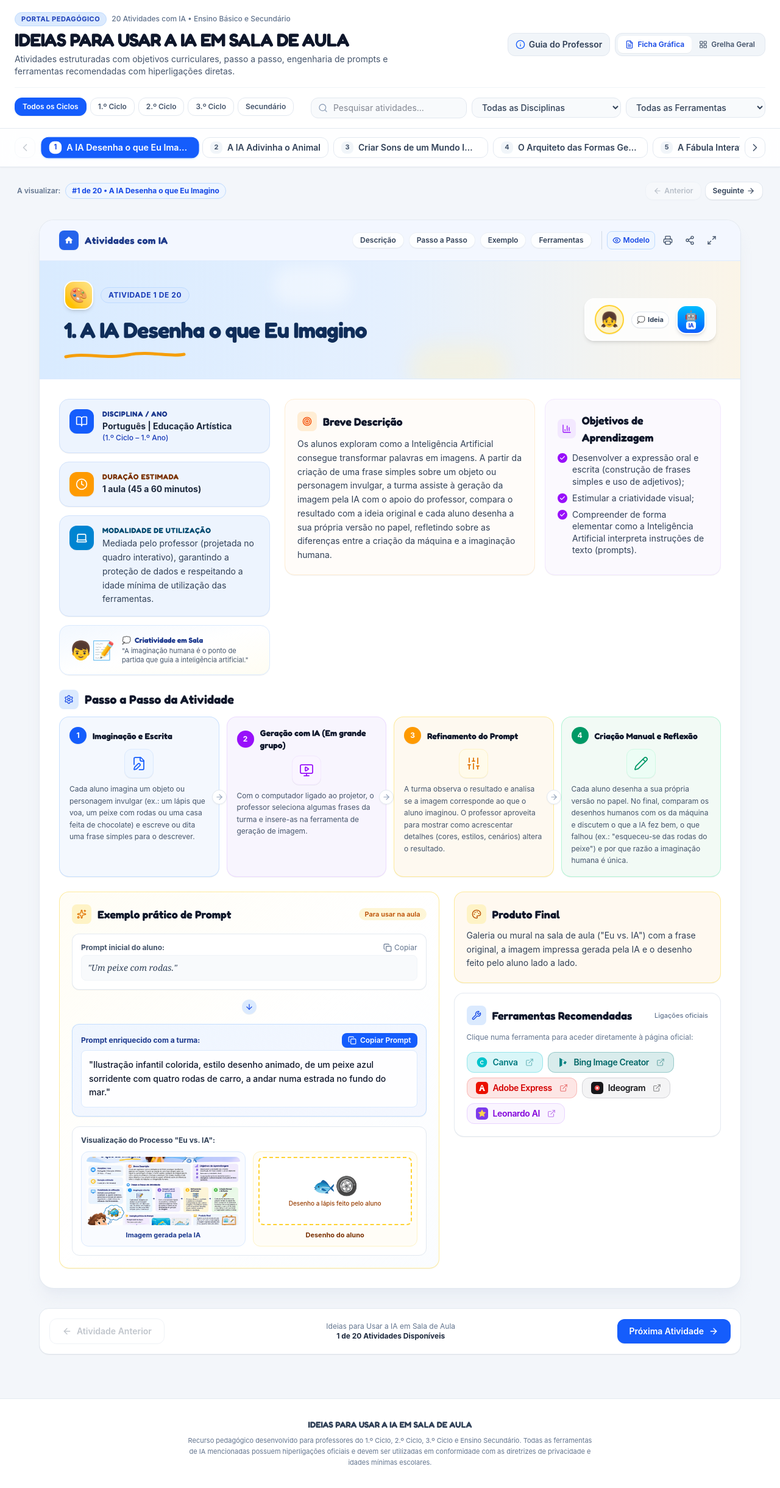
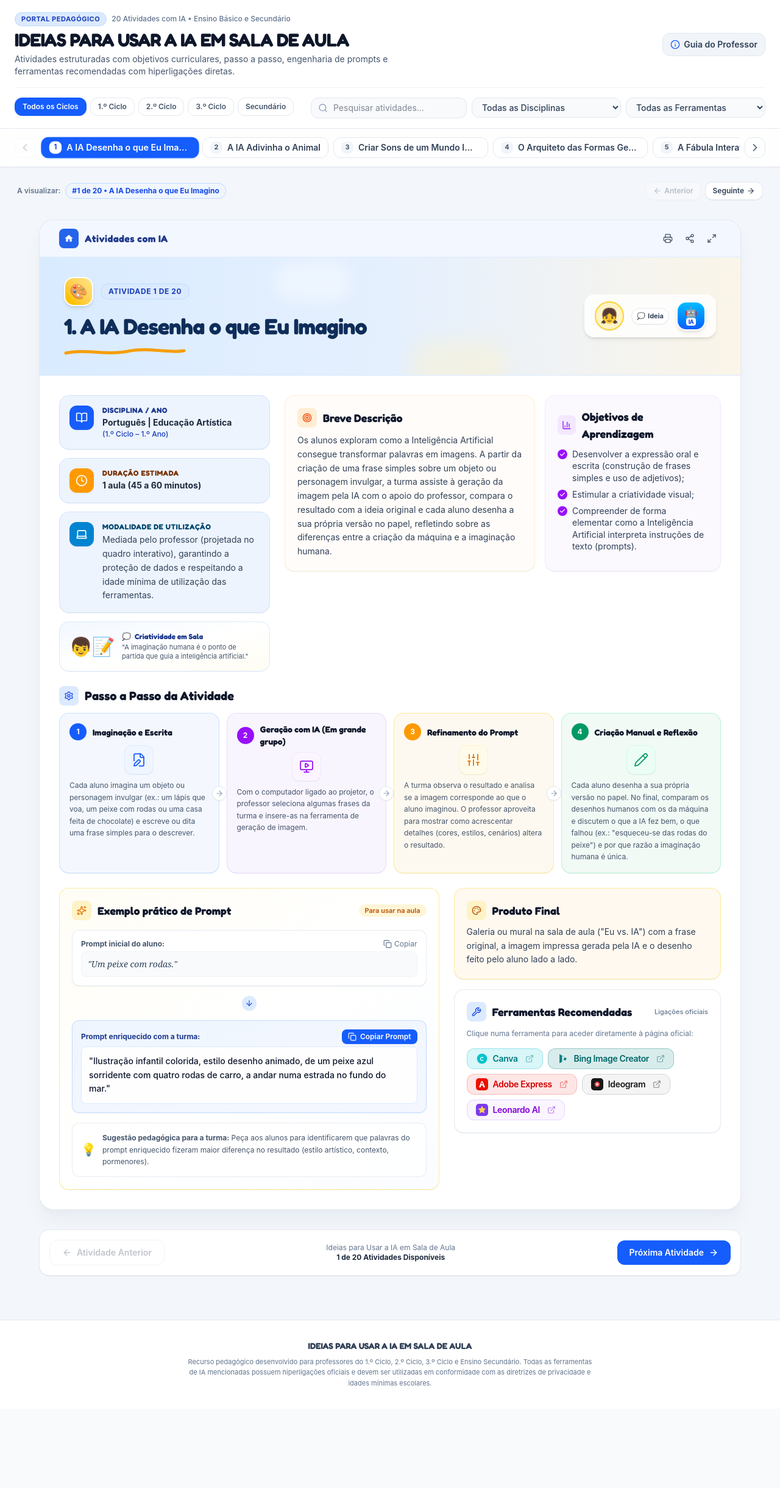
Before and after one commit to 5Anos/IdeiasIASaladeAula, a React (Vite) app: page / in a window 1280 px wide. Shown: the whole page at 61% size. After the commit the page ends 2310 px from the top, so only its background shows below. Built offline with nearby package versions, Linux system fonts and the light colour scheme.

Commit message:
refactor: remove view mode switcher
Removed the grid/sheet view toggle to simplify the user interface, defaulting the application to the sheet view.

```diff
--- a/src/App.tsx
+++ b/src/App.tsx
@@ -4,7 +4,6 @@ import { filterActivities, getUniqueSubjects } from './utils/filterActivities';
 import { Navbar } from './components/Navbar';
 import { ActivityCarousel } from './components/ActivityCarousel';
 import { ActivitySheet } from './components/ActivitySheet';
-import { ActivityGrid } from './components/ActivityGrid';
 import { TeacherGuideModal } from './components/TeacherGuideModal';
 import { PresentationModal } from './components/PresentationModal';
 import { Toast } from './components/Toast';
@@ -16,7 +15,6 @@ export default function App() {
   const [selectedCycle, setSelectedCycle] = useState('all');
   const [selectedSubject, setSelectedSubject] = useState('all');
   const [selectedTool, setSelectedTool] = useState('all');
-  const [viewMode, setViewMode] = useState<'sheet' | 'grid'>('sheet');
   const [isGuideOpen, setIsGuideOpen] = useState(false);
   const [isPresentationOpen, setIsPresentationOpen] = useState(false);
   const [toastMessage, setToastMessage] = useState<string | null>(null);
@@ -46,7 +44,6 @@ export default function App() {
   // Navigation handlers
   const handleSelectActivity = (id: number) => {
     setSelectedId(id);
-    setViewMode('sheet');
     window.scrollTo({ top: 0, behavior: 'smooth' });
   };
 
@@ -102,8 +99,6 @@ export default function App() {
         selectedTool={selectedTool}
         onToolChange={setSelectedTool}
         subjects={subjects}
-        viewMode={viewMode}
-        onViewModeChange={setViewMode}
         onOpenGuide={() => setIsGuideOpen(true)}
         totalFiltered={filteredActivities.length}
       />
@@ -139,21 +134,6 @@ export default function App() {
             >
               Repor Filtros
             </button>
-          </div>
-        ) : viewMode === 'grid' ? (
-          <div>
-            <div className="flex items-center justify-between mb-2">
-              <h2 className="text-lg font-bold text-slate-800 font-heading">
-                Todas as 20 Atividades com IA ({filteredActivities.length} exibidas)
-              </h2>
-              <span className="text-xs text-slate-500">
-                Clique em qualquer cartão para ver a ficha gráfica completa
-              </span>
-            </div>
-            <ActivityGrid
-              activities={filteredActivities}
-              onSelectActivity={handleSelectActivity}
-            />
           </div>
         ) : (
           <div>
--- a/src/components/ActivitySheet.tsx
+++ b/src/components/ActivitySheet.tsx
@@ -19,8 +19,6 @@ import {
   Printer,
   Share2,
   Maximize2,
-  Eye,
-  X,
   FileEdit,
   MonitorPlay,
   Sliders,
@@ -42,7 +40,6 @@ export const ActivitySheet: React.FC<ActivitySheetProps> = ({
 }) => {
   const [copiedEnriched, setCopiedEnriched] = useState(false);
   const [copiedInitial, setCopiedInitial] = useState(false);
-  const [showOriginalPoster, setShowOriginalPoster] = useState(false);
 
   const handleCopy = (text: string, type: 'initial' | 'enriched') => {
     navigator.clipboard.writeText(text);
@@ -61,13 +58,6 @@ export const ActivitySheet: React.FC<ActivitySheetProps> = ({
     const full = formatPromptForCopy(activity);
     navigator.clipboard.writeText(full);
     onCopyPrompt(full, `Ficha da Atividade ${activity.id} copiada!`);
-  };
-
-  const scrollToSection = (id: string) => {
-    const el = document.getElementById(id);
-    if (el) {
-      el.scrollIntoView({ behavior: 'smooth', block: 'start' });
-    }
   };
 
   // Helper for step icons to match template
@@ -102,7 +92,6 @@ export const ActivitySheet: React.FC<ActivitySheetProps> = ({
   };
 
   return (
-    <>
     <div className="activity-sheet w-full max-w-6xl mx-auto bg-white rounded-3xl shadow-xl shadow-slate-200/60 border border-slate-200/90 overflow-hidden my-4 sm:my-8 transition-all">
         {/* Top Sheet Header Bar */}
         <div className="bg-[#f0f6ff]/80 border-b border-blue-100/80 px-4 sm:px-8 py-3.5 flex flex-wrap items-center justify-between gap-3">
@@ -118,44 +107,8 @@ export const ActivitySheet: React.FC<ActivitySheetProps> = ({
             <span className="font-heading tracking-wide">Atividades com IA</span>
           </button>
 
-          {/* Section Navigation Pills */}
-          <div className="flex items-center gap-1 sm:gap-2 overflow-x-auto no-scrollbar py-1">
-            <button
-              onClick={() => scrollToSection(`desc-${activity.id}`)}
-              className="px-2.5 sm:px-3 py-1 rounded-full text-[11px] sm:text-xs font-semibold text-slate-700 bg-white/80 hover:bg-white hover:text-blue-600 border border-slate-200/60 transition-all shadow-2xs whitespace-nowrap"
-            >
-              Descrição
-            </button>
-            <button
-              onClick={() => scrollToSection(`passos-${activity.id}`)}
-              className="px-2.5 sm:px-3 py-1 rounded-full text-[11px] sm:text-xs font-semibold text-slate-700 bg-white/80 hover:bg-white hover:text-blue-600 border border-slate-200/60 transition-all shadow-2xs whitespace-nowrap"
-            >
-              Passo a Passo
-            </button>
-            <button
-              onClick={() => scrollToSection(`exemplo-${activity.id}`)}
-              className="px-2.5 sm:px-3 py-1 rounded-full text-[11px] sm:text-xs font-semibold text-slate-700 bg-white/80 hover:bg-white hover:text-blue-600 border border-slate-200/60 transition-all shadow-2xs whitespace-nowrap"
-            >
-              Exemplo
-            </button>
-            <button
-              onClick={() => scrollToSection(`ferramentas-${activity.id}`)}
-              className="px-2.5 sm:px-3 py-1 rounded-full text-[11px] sm:text-xs font-semibold text-slate-700 bg-white/80 hover:bg-white hover:text-blue-600 border border-slate-200/60 transition-all shadow-2xs whitespace-nowrap"
-            >
-              Ferramentas
-            </button>
-
           {/* Action buttons */}
-            <div className="hidden sm:flex items-center gap-1.5 ml-2 pl-2 border-l border-slate-300/80">
-              <button
-                onClick={() => setShowOriginalPoster(true)}
-                title="Ver Cartaz Original do Layout"
-                aria-label="Ver Cartaz Original"
-                className="p-1.5 text-blue-700 hover:text-blue-900 bg-blue-50 hover:bg-blue-100 rounded-lg transition-colors border border-blue-200 flex items-center gap-1 text-xs font-semibold px-2"
-              >
-                <Eye className="w-3.5 h-3.5" />
-                <span>Modelo</span>
-              </button>
+          <div className="flex items-center gap-1.5">
             <button
               onClick={() => window.print()}
               title="Imprimir esta Ficha Pedagógica"
@@ -182,7 +135,6 @@ export const ActivitySheet: React.FC<ActivitySheetProps> = ({
                 <Maximize2 className="w-4 h-4" />
               </button>
             )}
-            </div>
           </div>
         </div>
 
@@ -532,44 +484,13 @@ export const ActivitySheet: React.FC<ActivitySheetProps> = ({
                 </p>
               </div>
 
-              {/* Side-by-side Visual Comparison Box */}
-              {activity.id === 1 ? (
-                <div className="bg-white rounded-xl p-3.5 border border-slate-200">
-                  <p className="text-xs font-bold text-slate-700 mb-2.5">
-                    Visualização do Processo "Eu vs. IA":
-                  </p>
-                  <div className="grid grid-cols-2 gap-3">
-                    <div className="border border-blue-100 rounded-xl overflow-hidden bg-blue-50/40 p-2 text-center">
-                      <div className="h-28 rounded-lg overflow-hidden flex items-center justify-center bg-sky-200/50">
-                        <img
-                          src="/assets/aistudio/A_IA_Desenha_a_Minha_Imagina__o__2__a1c8ff56.png"
-                          alt="Imagem gerada pela IA"
-                          className="w-full h-full object-cover object-center"
-                        />
-                      </div>
-                      <span className="inline-block mt-2 text-[11px] font-bold text-blue-900">
-                        Imagem gerada pela IA
-                      </span>
-                    </div>
-                    <div className="border border-amber-100 rounded-xl overflow-hidden bg-amber-50/40 p-2 text-center">
-                      <div className="h-28 rounded-lg border-2 border-dashed border-amber-300 bg-white flex flex-col items-center justify-center p-2 text-slate-500">
-                        <span className="text-3xl mb-1">🐟🛞</span>
-                        <span className="text-[10px] text-amber-800 font-medium">Desenho a lápis feito pelo aluno</span>
-                      </div>
-                      <span className="inline-block mt-2 text-[11px] font-bold text-amber-900">
-                        Desenho do aluno
-                      </span>
-                    </div>
-                  </div>
-                </div>
-              ) : (
+              {/* Dica pedagógica para a turma */}
               <div className="bg-white/80 rounded-xl p-3.5 border border-slate-200/80 text-xs text-slate-600 flex items-center gap-2.5">
                 <span className="text-xl">💡</span>
                 <span className="leading-relaxed">
                   <strong>Sugestão pedagógica para a turma:</strong> Peça aos alunos para identificarem que palavras do prompt enriquecido fizeram maior diferença no resultado (estilo artístico, contexto, pormenores).
                 </span>
               </div>
-              )}
             </div>
 
             {/* Right Column: Produto Final + Ferramentas Recomendadas (approx 5 cols) */}
@@ -623,37 +544,5 @@ export const ActivitySheet: React.FC<ActivitySheetProps> = ({
           </div>
         </div>
       </div>
-
-      {/* Original Template Image Modal */}
-      {showOriginalPoster && (
-        <div
-          role="dialog"
-          aria-modal="true"
-          className="fixed inset-0 z-50 bg-black/80 backdrop-blur-sm flex items-center justify-center p-4"
-        >
-          <div className="relative max-w-5xl w-full bg-white rounded-3xl p-4 shadow-2xl overflow-hidden max-h-[95vh] flex flex-col">
-            <div className="flex items-center justify-between pb-3 border-b border-slate-200">
-              <h3 className="font-bold text-slate-800 text-sm sm:text-base font-heading">
-                Layout Original de Referência (Atividade 1)
-              </h3>
-              <button
-                onClick={() => setShowOriginalPoster(false)}
-                className="p-1 rounded-full text-slate-500 hover:bg-slate-100"
-                aria-label="Fechar visualização"
-              >
-                <X className="w-5 h-5" />
-              </button>
-            </div>
-            <div className="overflow-auto py-2 flex items-center justify-center">
-              <img
-                src="/assets/aistudio/A_IA_Desenha_a_Minha_Imagina__o__2__a1c8ff56.png"
-                alt="Cartaz original de referência"
-                className="max-h-[80vh] w-auto rounded-xl object-contain shadow-md"
-              />
-            </div>
-          </div>
-        </div>
-      )}
-    </>
   );
 };
--- a/src/components/Navbar.tsx
+++ b/src/components/Navbar.tsx
@@ -1,5 +1,5 @@
 import React from 'react';
-import { Search, Filter, BookOpen, Layers, LayoutGrid, FileText, Info, X } from 'lucide-react';
+import { Search, Filter, BookOpen, Info, X } from 'lucide-react';
 import { TOOLS_DATABASE } from '../data/tools';
 
 interface NavbarProps {
@@ -12,8 +12,6 @@ interface NavbarProps {
   selectedTool: string;
   onToolChange: (t: string) => void;
   subjects: string[];
-  viewMode: 'sheet' | 'grid';
-  onViewModeChange: (m: 'sheet' | 'grid') => void;
   onOpenGuide: () => void;
   totalFiltered: number;
 }
@@ -28,8 +26,6 @@ export const Navbar: React.FC<NavbarProps> = ({
   selectedTool,
   onToolChange,
   subjects,
-  viewMode,
-  onViewModeChange,
   onOpenGuide,
   totalFiltered
 }) => {
@@ -74,32 +70,6 @@ export const Navbar: React.FC<NavbarProps> = ({
               <Info className="w-4 h-4 text-blue-600" />
               <span>Guia do Professor</span>
             </button>
-
-            {/* View Mode Switcher */}
-            <div className="flex items-center p-1 rounded-xl bg-slate-100 border border-slate-200">
-              <button
-                onClick={() => onViewModeChange('sheet')}
-                className={`inline-flex items-center gap-1.5 px-3 py-1.5 rounded-lg text-xs font-semibold transition-all ${
-                  viewMode === 'sheet'
-                    ? 'bg-white text-blue-700 shadow-2xs font-bold'
-                    : 'text-slate-600 hover:text-slate-900'
-                }`}
-              >
-                <FileText className="w-3.5 h-3.5" />
-                <span>Ficha Gráfica</span>
-              </button>
-              <button
-                onClick={() => onViewModeChange('grid')}
-                className={`inline-flex items-center gap-1.5 px-3 py-1.5 rounded-lg text-xs font-semibold transition-all ${
-                  viewMode === 'grid'
-                    ? 'bg-white text-blue-700 shadow-2xs font-bold'
-                    : 'text-slate-600 hover:text-slate-900'
-                }`}
-              >
-                <LayoutGrid className="w-3.5 h-3.5" />
-                <span>Grelha Geral</span>
-              </button>
-            </div>
           </div>
         </div>
 
```
Also changed, not shown: .aistudio/artifacts/brain/b2aa7e81-65b3-418f-8b09-6d5d2fb44d1d/.tempmediaStorage/media_1793717119003_b4d46e9a.jpg (added), public/assets/aistudio/image_42e57dec.png (added). Lines whose indentation alone changed are shown as unchanged.
